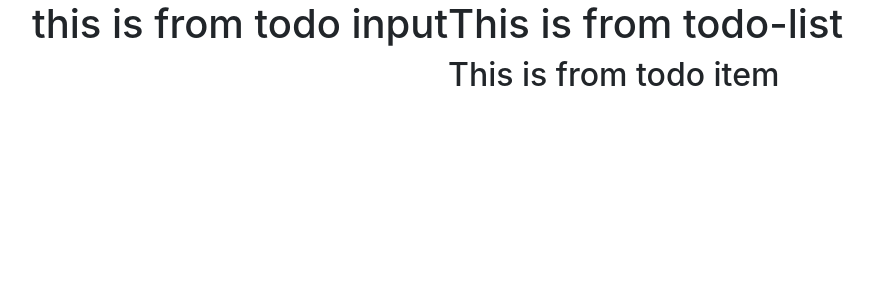
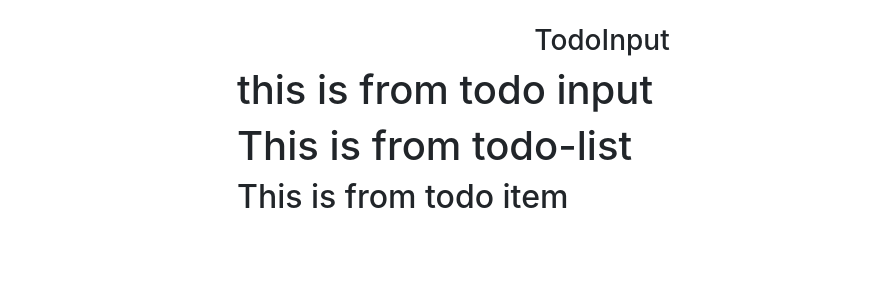
Before and after one commit to Mahin24/react-todo-list, a React (Create React App) app: page / in a window 1280 px wide. Shown: the top 300 px of the page, without its empty margins (38-912 px from the left). Built offline with nearby package versions, Linux system fonts and the light colour scheme.

Commit message:
App component structure

```diff
--- a/src/App.js
+++ b/src/App.js
@@ -1,24 +1,54 @@
-import React, { Component } from 'react';
-import TodoInput from './components/TodoInput';
-import TodoList from './components/TodoList';
-import {v4 as uuid} from 'uuid'
-import 'bootstrap/dist/css/bootstrap.min.css';
+import React, { Component } from "react";
+import TodoInput from "./components/TodoInput";
+import TodoList from "./components/TodoList";
+import { v4 as uuid } from "uuid";
+import "bootstrap/dist/css/bootstrap.min.css";
 //My First project and also i setup github
 class App extends Component {
-  state ={
-    items : [{id:1,title:'wake up'},{id:2,title:'Hello Baby'}],
-    id : uuid(),
-    item:''
+  state = {
+    items: [
+      { id: 1, title: "wake up" },
+      { id: 2, title: "Hello Baby" },
+    ],
+    id: uuid(),
+    item: "",
+    editItem: false,
+  };
+
+  handleChange = (e) => {
+    console.log("handle change");
+  };
+  handleSubmit = (e) => {
+    console.log("handle submit");
+  };
+  clearList = () => {
+    console.log("clear list");
+  };
+  handleDelete = (id) => {
+    console.log(`handle delete ${id}`);
+  };
+  handleEdit = (id) => {
+    console.log(`handle edit ${id}`);
   };
 
   render() {
-
-    return(
-      <div>
-        <div className="container">
-          <div className="row">
-            <TodoInput />
-            <TodoList />
+    return (
+      <div className="container">
+        <div className="row">
+          <div className="col-10 mx-auto col-md-8 mt-4">
+            <h3 className="text-capitalize text-center">TodoInput</h3>
+            <TodoInput
+              item={this.state.item}
+              handleChange={this.handleChange}
+              handleSubmit={this.handleSubmit}
+              editItem={this.editItem}
+            />
+            <TodoList
+              items={this.state.items}
+              clearList={this.clearList}
+              handleDelete={this.handleDelete}
+              handleEdit={this.handleEdit}
+            />
           </div>
         </div>
       </div>
```
